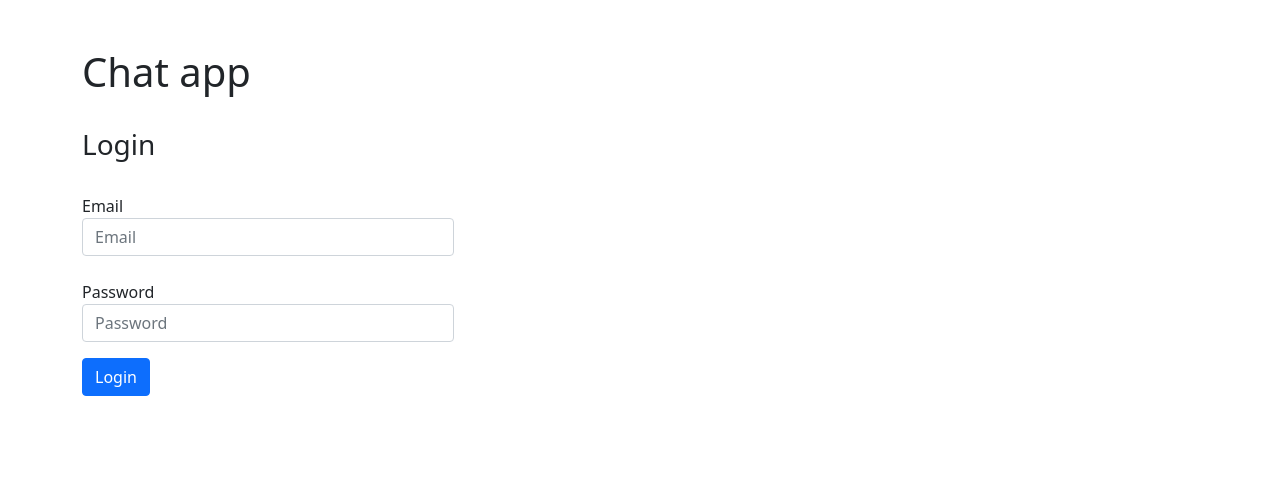
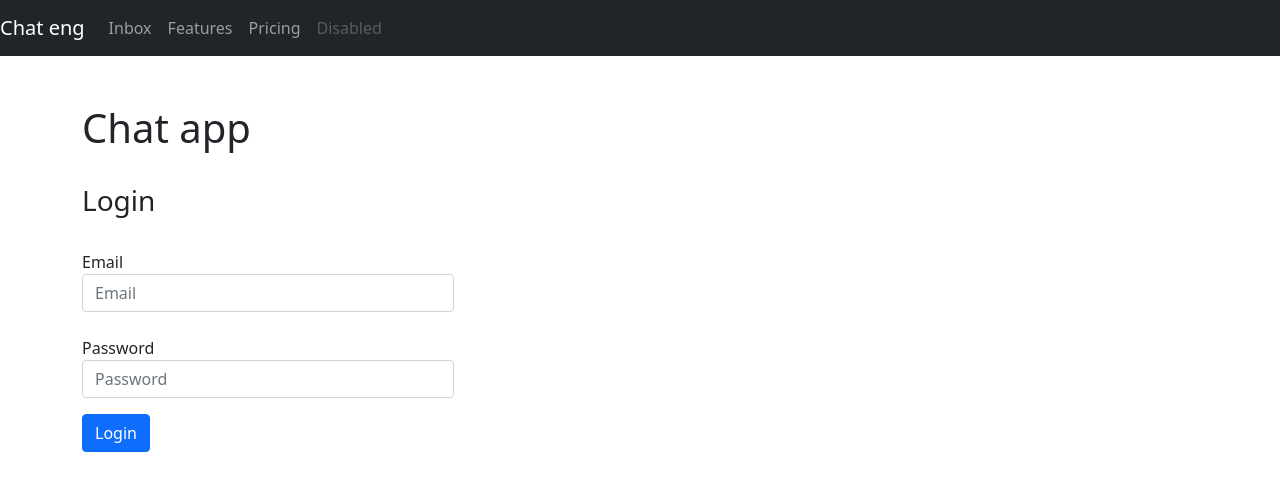
Before and after one commit to umersherax/chat-app, a React (Create React App) app in the folder client/: page / in a window 1280 px wide. Shown: the top 490 px of the page. Built offline with nearby package versions, Linux system fonts and the light colour scheme.

Commit message:
added navbar & inbox under progress

```diff
--- a/client/src/App.js
+++ b/client/src/App.js
@@ -2,6 +2,8 @@ import React from "react";
 import {Login, Register} from "./components/signup";
 import Dashboar from "./components/dashboard";
 import Chat from "./components/chat/Chat";
+import Navbar from './components/navbar';
+import Inbox from "./components/Inbox";
 import {
   BrowserRouter,
   Routes,
@@ -11,12 +13,14 @@ import {
 function App() {
   return (
     <div className="App">
+      <Navbar/>
       <BrowserRouter>
         <Routes>
           <Route path="/" element={<Login />} />
           <Route path="/register" element={<Register />} />
           <Route path="/dashboard" element={<Dashboar />} />
           <Route path="/chat/:id/:name" element={<Chat />} />
+          <Route path="/inbox" element={<Inbox/>}/>
 
         </Routes>
       </BrowserRouter>
--- /dev/null
+++ b/client/src/axiosCall/index.js
@@ -0,0 +1,13 @@
+import Axios from 'axios';
+import { baseUrl } from '../common/constants';
+
+export const baseRequest = async (route) => {
+
+    const fullUrl = `${baseUrl}${route}`;
+    console.log(fullUrl)
+    return await Axios.get(fullUrl,{
+        headers: {
+            'x-access-token': localStorage.getItem("token") || ''
+        }
+    });
+}
--- a/client/src/common/constants.js
+++ b/client/src/common/constants.js
@@ -1 +1,2 @@
-export const baseUrl = 'http://localhost:8080/';
+// export const baseUrl = 'http://localhost:8080/';
+export const baseUrl = "https://fast-waters-47369.herokuapp.com/";
--- /dev/null
+++ b/client/src/components/Inbox/index.js
@@ -0,0 +1,14 @@
+import React, {useEffect} from 'react';
+import { baseRequest } from '../../axiosCall';
+const Inbox = () => {
+
+    const currentUser = localStorage.getItem("userId");
+    useEffect(()=>{
+        const url = `get-inbox/${currentUser}`;
+        baseRequest(url);
+    },[])
+    return <p>Inbox</p>
+
+}
+
+export default Inbox;
--- /dev/null
+++ b/client/src/components/navbar/index.js
@@ -0,0 +1,48 @@
+import React from "react";
+
+export default function index() {
+  return (
+    <div>
+      <nav className="navbar navbar-expand-lg navbar-dark bg-dark">
+        <a className="navbar-brand" href="/">
+          Chat eng
+        </a>
+        <button
+          className="navbar-toggler"
+          type="button"
+          data-toggle="collapse"
+          data-target="#navbarNav"
+          aria-controls="navbarNav"
+          aria-expanded="false"
+          aria-label="Toggle navigation"
+        >
+          <span className="navbar-toggler-icon"></span>
+        </button>
+        <div className="collapse navbar-collapse" id="navbarNav">
+          <ul className="navbar-nav">
+            <li className="nav-item active">
+              <a className="nav-link" href="/inbox">
+                Inbox
+              </a>
+            </li>
+            <li className="nav-item">
+              <a className="nav-link" href="#">
+                Features
+              </a>
+            </li>
+            <li className="nav-item">
+              <a className="nav-link" href="#">
+                Pricing
+              </a>
+            </li>
+            <li className="nav-item">
+              <a className="nav-link disabled" href="#">
+                Disabled
+              </a>
+            </li>
+          </ul>
+        </div>
+      </nav>
+    </div>
+  );
+}
--- a/client/src/custom-hooks/useApis.jsx
+++ b/client/src/custom-hooks/useApis.jsx
@@ -53,5 +53,5 @@ export default function useApis(values) {
             alert('User not found');
         }
     }
-    return [submit, error, postData];
+    return [submit, error, postData, baseRequest];
 }
```
Also changed, not shown: 1 other file (tests, documents, lock files or other folders).
